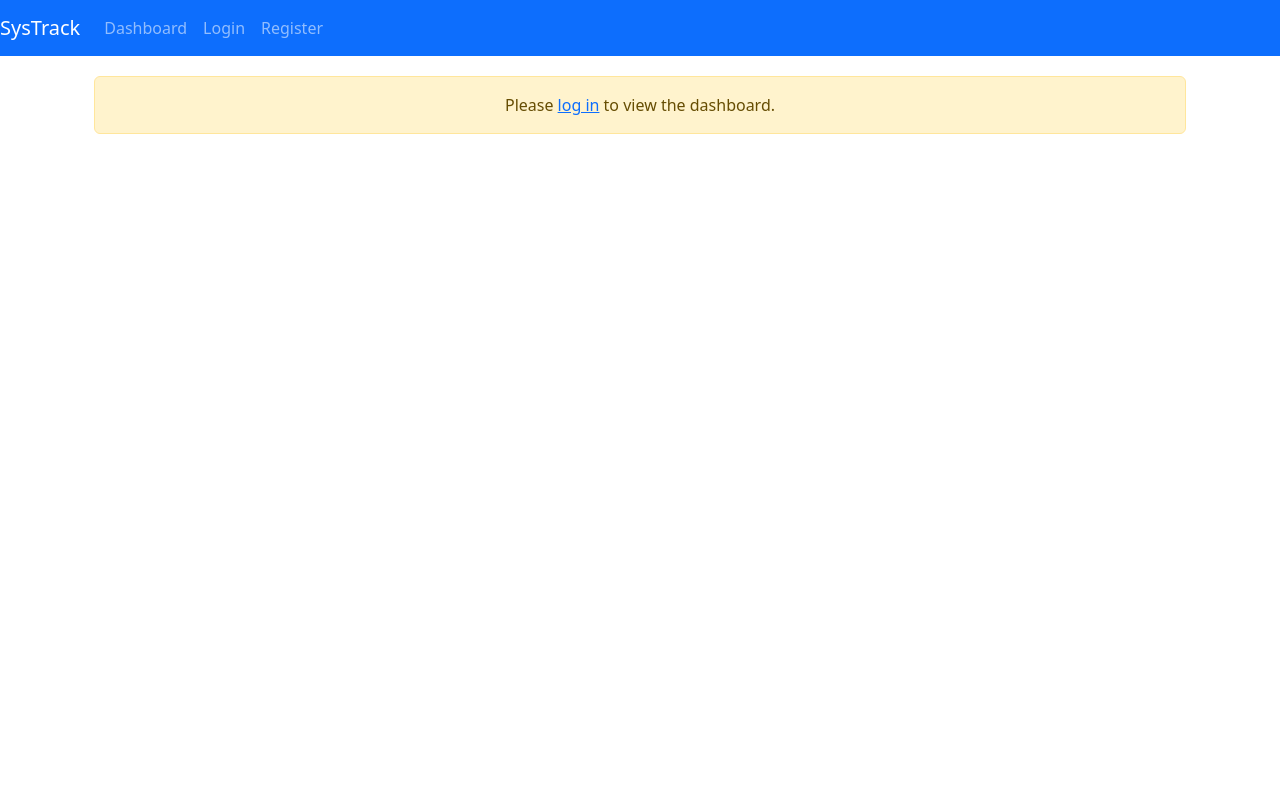
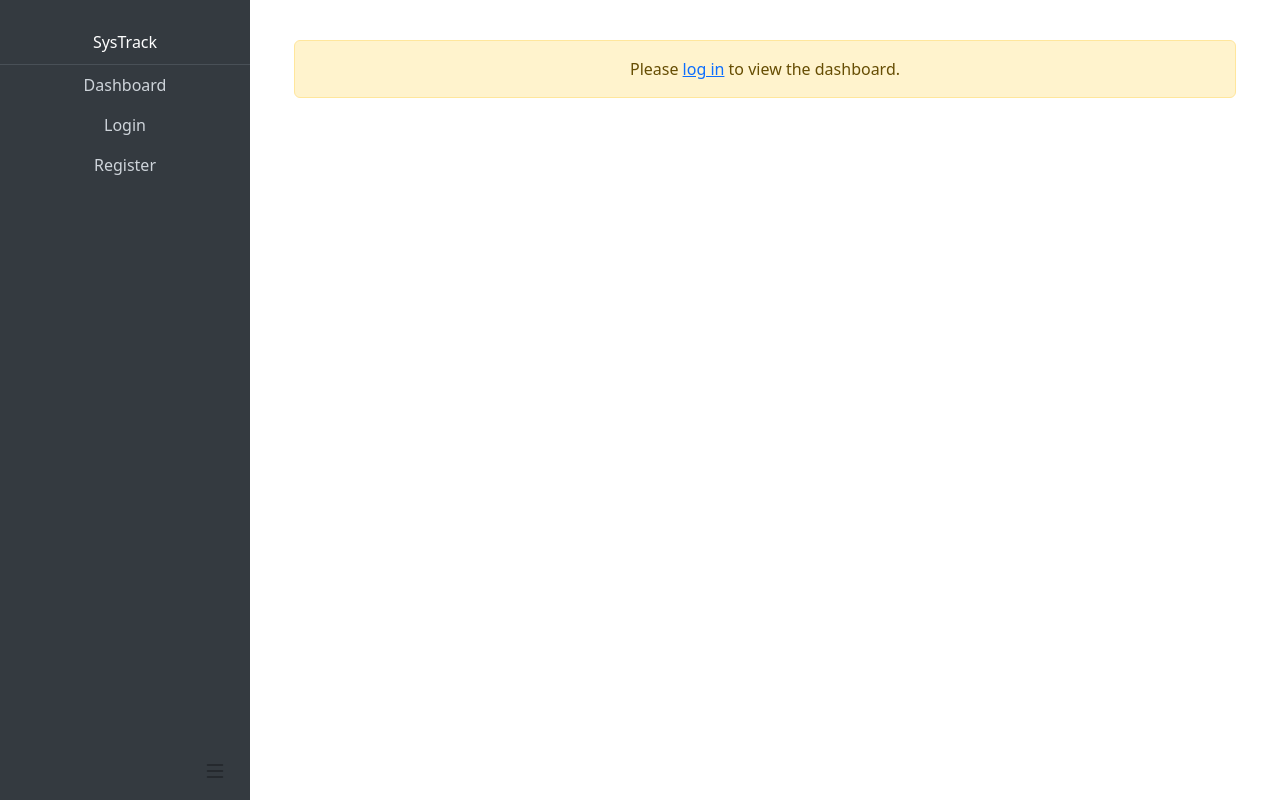
Before and after one commit to xzxzxxx/SysTrack, a React (Create React App) app in the folder frontend/: page / in a window 1280 px wide. Built offline with nearby package versions, Linux system fonts and the light colour scheme.

Commit message:
modify navbar

```diff
--- a/frontend/src/App.js
+++ b/frontend/src/App.js
@@ -1,6 +1,6 @@
 import React, { useState } from 'react';
 import { BrowserRouter as Router, Route, Switch } from 'react-router-dom';
-import Navbar from './components/common/Navbar';
+import Navbar from './components/common/navbar/Navbar';
 import Login from './components/auth/Login';
 import Register from './components/auth/Register';
 import ClientList from './components/clients/ClientList';
@@ -21,7 +21,7 @@ function App() {
   return (
     <Router>
       <div className="App">
-        <Navbar token={token} logout={logout} />
+        <Navbar token={token} logout={logout}>
           <div className="container">
             <Switch>
               <Route path="/login">
@@ -53,6 +53,7 @@ function App() {
               </Route>
             </Switch>
           </div>
+        </Navbar>
       </div>
     </Router>
   );
--- a/frontend/src/components/common/Navbar.js
+++ /dev/null
@@ -1,52 +0,0 @@
-import React from 'react';
-import { Link } from 'react-router-dom';
-
-function Navbar({ token, logout }) {
-  return (
-    <nav className="navbar navbar-expand-lg navbar-dark bg-primary">
-      <Link className="navbar-brand" to="/">SysTrack</Link>
-      <button
-        className="navbar-toggler"
-        type="button"
-        data-toggle="collapse"
-        data-target="#navbarNav"
-        aria-controls="navbarNav"
-        aria-expanded="false"
-        aria-label="Toggle navigation"
-      >
-        <span className="navbar-toggler-icon"></span>
-      </button>
-      <div className="collapse navbar-collapse" id="navbarNav">
-        <ul className="navbar-nav ml-auto">
-          <li className="nav-item">
-            <Link className="nav-link" to="/">Dashboard</Link>
-          </li>
-          {token ? (
-            <>
-              <li className="nav-item">
-                <Link className="nav-link" to="/clients">Clients</Link>
-              </li>
-              <li className="nav-item">
-                <Link className="nav-link" to="/contracts">Contracts</Link>
-              </li>
-              <li className="nav-item">
-                <button className="nav-link btn btn-link" onClick={logout}>Logout</button>
-              </li>
-            </>
-          ) : (
-            <>
-              <li className="nav-item">
-                <Link className="nav-link" to="/login">Login</Link>
-              </li>
-              <li className="nav-item">
-                <Link className="nav-link" to="/register">Register</Link>
-              </li>
-            </>
-          )}
-        </ul>
-      </div>
-    </nav>
-  );
-}
-
-export default Navbar;
--- /dev/null
+++ b/frontend/src/components/common/navbar/Navbar.css
@@ -0,0 +1,133 @@
+.sidebar {
+    position: fixed;
+    top: 0;
+    left: 0;
+    height: 100%;
+    width: 250px;
+    background-color: #343a40;
+    color: white;
+    padding-top: 20px;
+    transition: transform 0.3s ease-in-out;
+    z-index: 1000;
+  }
+
+  .sidebar.closed {
+    transform: translateX(-100%);
+  }
+
+  .sidebar.open {
+    transform: translateX(0);
+  }
+
+  .sidebar-header {
+    padding: 10px 15px;
+    border-bottom: 1px solid #495057;
+  }
+
+  .navbar-brand {
+    color: white !important;
+    font-size: 1.5rem;
+  }
+
+  .nav-link {
+    color: #ced4da !important;
+    padding: 10px 15px;
+  }
+
+  .nav-link:hover {
+    color: white !important;
+    background-color: #495057;
+  }
+
+  .sidebar-footer {
+    position: absolute;
+    bottom: 0;
+    width: 100%;
+    padding: 10px;
+    display: flex;
+    justify-content: space-between;
+  }
+
+  .user-placeholder {
+    width: 24px; /* Matches icon size */
+  }
+
+  .users-icon {
+    color: white;
+    background: none;
+    border: none;
+    padding: 5px;
+  }
+
+  .users-icon:hover {
+    color: #adb5bd;
+  }
+
+  .user-menu {
+    position: absolute;
+    bottom: 40px;
+    left: 0;
+    background-color: #495057;
+    border-radius: 5px;
+    box-shadow: 0 2px 5px rgba(0, 0, 0, 0.2);
+    min-width: 100px;
+  }
+
+  .user-menu .dropdown-item {
+    color: #ced4da !important;
+    padding: 5px 15px;
+    text-align: left;
+    width: 100%;
+    background: none;
+    border: none;
+    text-decoration: none;
+    display: block;
+  }
+
+  .user-menu .dropdown-item:hover {
+    color: white !important;
+    background-color: #343a40;
+  }
+
+  .toggle-icon {
+    color: white;
+    background: none;
+    border: none;
+    padding: 5px;
+  }
+
+  .toggle-icon:hover {
+    color: #adb5bd;
+  }
+
+  .sidebar-reveal {
+    position: fixed;
+    top: 50%;
+    left: 0;
+    transform: translateY(-50%);
+    background: none;
+    border: none;
+    color: white;
+    opacity: 0;
+    transition: opacity 0.2s;
+    z-index: 1100;
+  }
+
+  .sidebar-reveal:hover {
+    opacity: 0.5;
+  }
+
+  .main-content {
+    margin-left: 0;
+    transition: margin-left 0.3s ease-in-out;
+    padding: 20px;
+    min-height: 100vh;
+  }
+
+  .main-content.open {
+    margin-left: 250px;
+  }
+
+  .main-content.closed {
+    margin-left: 0;
+  }
--- /dev/null
+++ b/frontend/src/components/common/navbar/Navbar.js
@@ -0,0 +1,87 @@
+import React, { useState } from 'react';
+import { Link } from 'react-router-dom';
+import './Navbar.css';
+
+function Navbar({ token, logout, children }) {
+  const [isOpen, setIsOpen] = useState(true);
+  const [userMenuOpen, setUserMenuOpen] = useState(false);
+
+  return (
+    <>
+      {!isOpen && (
+        <button
+          className="sidebar-reveal btn"
+          onClick={() => setIsOpen(true)}
+          onMouseEnter={(e) => (e.target.style.opacity = '0.5')}
+          onMouseLeave={(e) => (e.target.style.opacity = '0')}
+        >
+          <svg xmlns="http://www.w3.org/2000/svg" width="24" height="24" fill="currentColor" className="bi bi-arrow-right" viewBox="0 0 16 16">
+            <path fillRule="evenodd" d="M1 8a.5.5 0 0 1 .5-.5h11.793l-3.147-3.146a.5.5 0 0 1 .708-.708l4 4a.5.5 0 0 1 0 .708l-4 4a.5.5 0 0 1-.708-.708L13.293 8.5H1.5A.5.5 0 0 1 1 8"/>
+          </svg>
+        </button>
+      )}
+      <nav className={`sidebar ${isOpen ? 'open' : 'closed'}`}>
+        <div className="sidebar-header">
+          <Link className="navbar-brand" to="/">SysTrack</Link>
+        </div>
+        <ul className="navbar-nav">
+          <li className="nav-item">
+            <Link className="nav-link" to="/">Dashboard</Link>
+          </li>
+          {token ? (
+            <>
+              <li className="nav-item">
+                <Link className="nav-link" to="/clients">Clients</Link>
+              </li>
+              <li className="nav-item">
+                <Link className="nav-link" to="/contracts">Contracts</Link>
+              </li>
+            </>
+          ) : (
+            <>
+              <li className="nav-item">
+                <Link className="nav-link" to="/login">Login</Link>
+              </li>
+              <li className="nav-item">
+                <Link className="nav-link" to="/register">Register</Link>
+              </li>
+            </>
+          )}
+        </ul>
+        <div className="sidebar-footer">
+          <div className="user-placeholder">
+            {token && (
+              <button
+                className="users-icon btn"
+                onClick={() => setUserMenuOpen(!userMenuOpen)}
+              >
+                <svg xmlns="http://www.w3.org/2000/svg" width="24" height="24" fill="currentColor" className="bi bi-people" viewBox="0 0 16 16">
+                  <path d="M15 14s1 0 1-1-1-4-5-4-5 3-5 4 1 1 1 1h8zm-7.978-1A.261.261 0 0 1 7 12.996c.001-.264.167-1.03.76-1.72C8.312 10.629 9.282 10 11 10c1.717 0 2.687.63 3.24 1.276.593.69.758 1.457.76 1.72l-.008.002a.274.274 0 0 1-.014.002H7.022zM11 7a2 2 0 1 0 0-4 2 2 0 0 0 0 4zm3-2a3 3 0 1 1-6 0 3 3 0 0 1 6 0zM6.936 9.28a5.88 5.88 0 0 0-1.23-.247A7.35 7.35 0 0 0 5 9c-4 0-5 3-5 4 0 .667.333 1 1 1h4.216A2.238 2.238 0 0 1 5 13c0-1.01.377-2.042 1.09-2.904.243-.294.526-.569.846-.816zM4.92 10c-1.668.837-2.914 2.379-3.62 4h6.557c-.71-1.616-2.047-3.169-3.672-4.104-.23-.179-.436-.34-.6-.484z"/>
+                </svg>
+                {userMenuOpen && (
+                  <div className="user-menu">
+                    <Link className="dropdown-item" to="/settings">Settings</Link>
+                    <button className="dropdown-item" onClick={logout}>Logout</button>
+                  </div>
+                )}
+              </button>
+            )}
+          </div>
+          <button
+            className="toggle-icon btn"
+            onClick={() => setIsOpen(!isOpen)}
+          >
+            <svg xmlns="http://www.w3.org/2000/svg" width="24" height="24" fill="currentColor" className="bi bi-list" viewBox="0 0 16 16">
+              <path fillRule="evenodd" d="M2.5 12a.5.5 0 0 1 .5-.5h10a.5.5 0 0 1 0 1H3a.5.5 0 0 1-.5-.5zm0-4a.5.5 0 0 1 .5-.5h10a.5.5 0 0 1 0 1H3a.5.5 0 0 1-.5-.5zm0-4a.5.5 0 0 1 .5-.5h10a.5.5 0 0 1 0 1H3a.5.5 0 0 1-.5-.5z"/>
+            </svg>
+          </button>
+        </div>
+      </nav>
+      <main className={`main-content ${isOpen ? 'open' : 'closed'}`}>
+        {children}
+      </main>
+    </>
+  );
+}
+
+export default Navbar;
```
Lines whose indentation alone changed are shown as unchanged.
